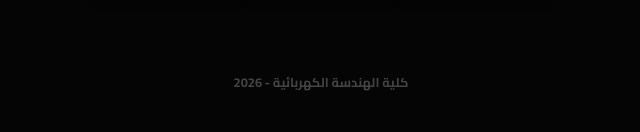
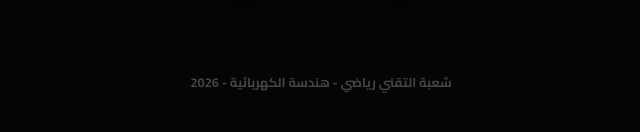
Before and after one commit to med1130/25-26.2tr.3tm.ge.med, a plain HTML site: page index.html in a window 1280 px wide. Shown: the part 590-722 px from the top of the page, 319-959 px from the left. Drawn offline with Linux system fonts and the light colour scheme.

Commit message:
Update footer text for electrical engineering department

```diff
--- a/index.html
+++ b/index.html
@@ -163,7 +163,7 @@
                 </div>
             </div>
         </div>
-        <footer>كلية الهندسة الكهربائية - 2026</footer>
+        <footer>شعبة التقني رياضي - هندسة الكهربائية - 2026</footer>
     </div>
 
     <div id="solution-page" class="container" style="display: none;">
```
